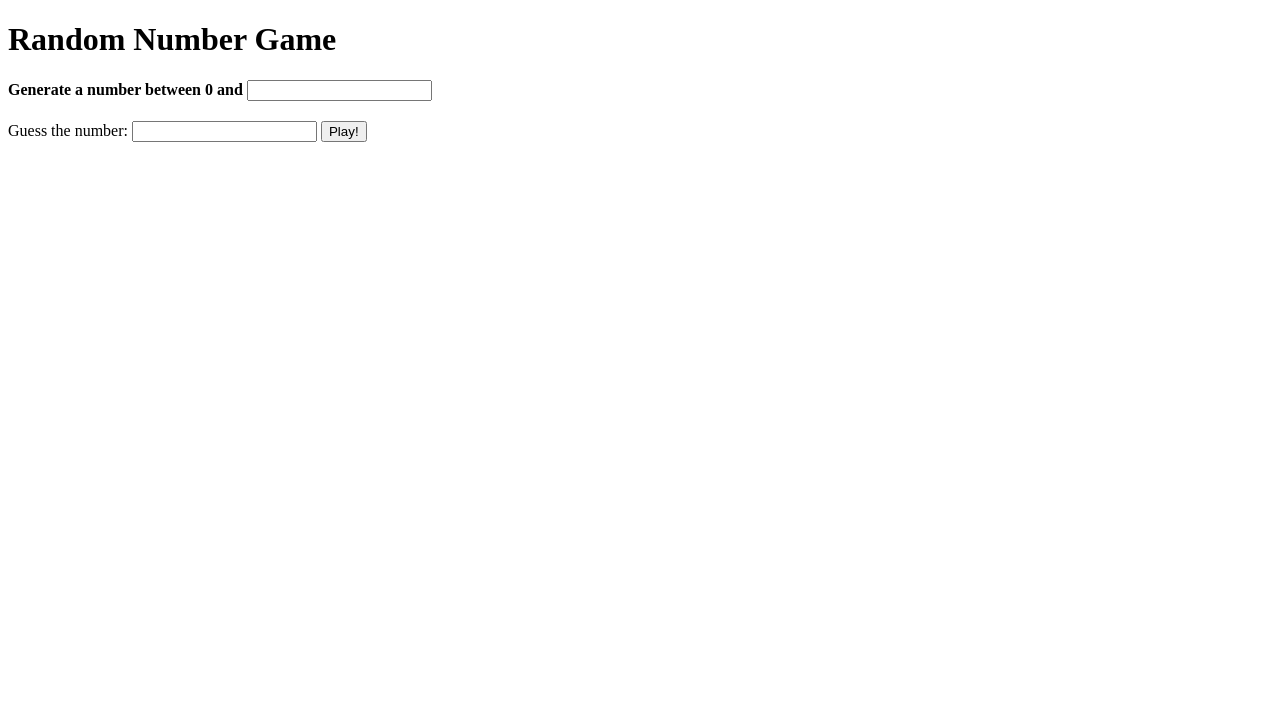
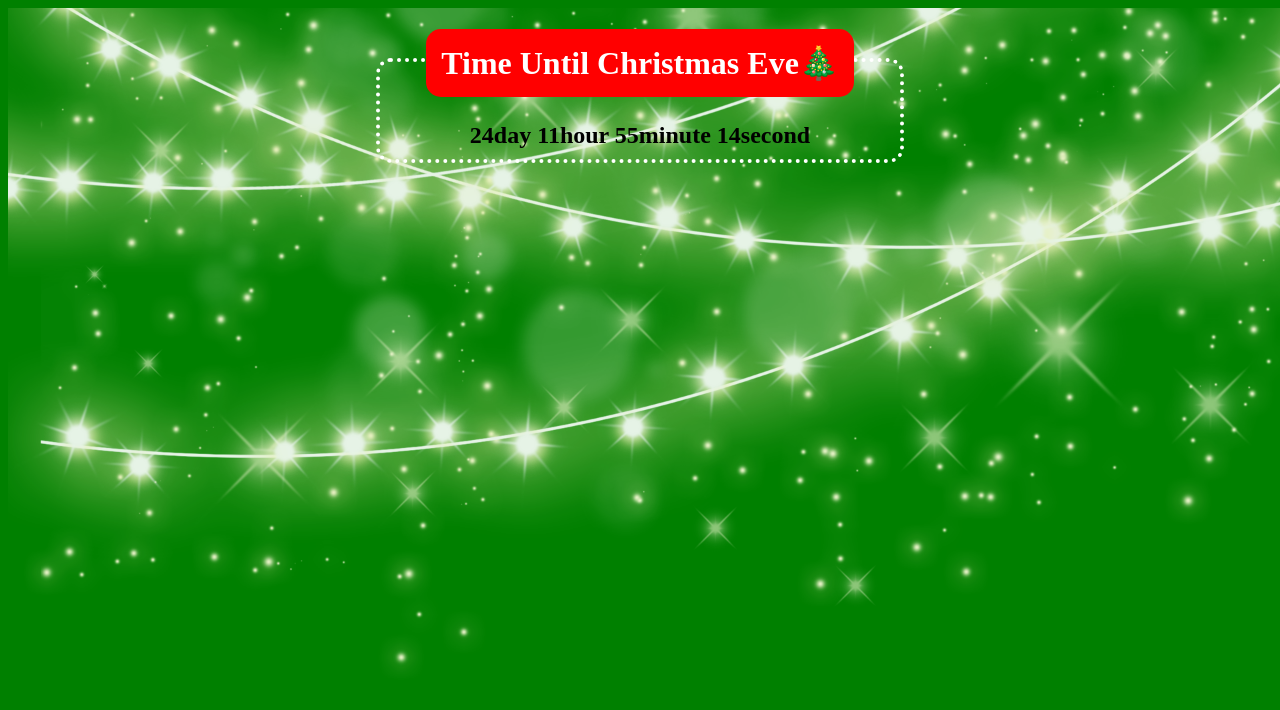
Before and after one commit to Miiirona/Challenge-miniProject, a plain HTML site: page index.html in a window 1280 px wide. Drawn offline with Linux system fonts and the light colour scheme.

Commit message:
20221130 Christmas D-day

```diff
--- a/index.html
+++ b/index.html
@@ -1,28 +1,16 @@
 <!DOCTYPE html>
 <html>
   <head>
-    <title>Vanilla Challenge</title>
+    <title>Time Until Christmas Eve<</title>
     <meta charset="UTF-8" />
     <link rel="stylesheet" href="src/style.css" />
   </head>
-
   <body>
-    <h1>Random Number Game</h1>
-
-    <form class="first-line">
-      <span>Generate a number between 0 and</span>
-      <input required type="number" />
-    </form>
-
-    <form class="second-line">
-      <span>Guess the number:</span>
-      <input required type="number" />
-      <button>Play!</button>
-    </form>
-
-    <h4 id="third-line" class="hidden"></h4>
-
-    <span id="result"></span>
+    <img id="img-light" src="img/light.png" />
+    <div class="boxes">
+      <h1>Time Until Christmas Eve🎄</h1>
+      <h2 class="js-clock"></h2>
+    </div>
 
     <script src="src/index.js"></script>
   </body>
--- a/src/index.js
+++ b/src/index.js
@@ -1,48 +1,18 @@
-const numbersInput = document.querySelector(".first-line input")
-const guessNumberInput = document.querySelector(".second-line input")
-const playBtn = document.querySelector(".second-line button")
-const thirdLine = document.querySelector("#third-line")
-const result = document.querySelector("#result")
+const clockTitle = document.querySelector(".js-clock");
+
+function dTimeChristmas(){
+  const dateChristmas = new Date("2022-12-25 00:00:00");
+  const date = new Date();
+
+  const gap = dateChristmas - date;
 
 
-function onNumbersSubmit(event){
-  event.preventDefault();
+  const days = Math.floor(gap / (1000* 60 * 60 * 24));
+  const hours = Math.floor((gap % (1000 * 60 * 60 * 24)) / (1000*60*60));
+  const minutes = Math.floor((gap % (1000*60*60)) / (1000*60));
+  const seconds = Math.floor((gap%(1000*60)) / 1000);
+  clockTitle.innerText = `${days}day ${hours}hour ${minutes}minute ${seconds}second`
 }
 
-function onBtnClick(event){
-  event.preventDefault();
-  const generateNumber = parseInt(numbersInput.value);
-  const guessNumber = parseInt(guessNumberInput.value);
-  const machineNumber = Math.ceil(Math.random() * generateNumber);
-  if(generateNumber < 0){
-    alert("Please give the generate number positive.")
-  }else if(guessNumber < 0){
-    alert("Please give the Guess number positive.")
-  }else if(guessNumber > generateNumber){
-    alert("Guessed number is too big!")
-  } else{
-    thirdLine.innerText = `You chose: ${guessNumber}, the machine chose: ${machineNumber}.`;
-   thirdLine.classList.remove("hidden")
-    if(guessNumber === machineNumber){
-      result.innerText = "You won!"
-   } else{
-     result.innerText = "You lost!"
-    }
-  }
-}
-
-numbersInput.addEventListener("submit",onNumbersSubmit)
-playBtn.addEventListener("click", onBtnClick)
-
-// -
-// // .first-line input에서 submit한 값이 새로고침 되는 것을 .preventDefault()로 막기
-// // .first-line input value을 .second-line input의 max로 지정
-//   //=>if .second-line input value가 .first-line input value보다 크면 안됨
-//   -
-
-//.second-line input에 값을 입력하고 button을 누르면
-  //입력한 값과 랜덤 출력 값을 `~~~${}~~~${}~~` 안에 넣기
-  //.third-line에 .hidden 삭제하기
-
-//guessNumber와  machineNumber의 값이 다르면 #result의 innerText로 "You lost!"
-  //같으면 "You won!" 입력
+dTimeChristmas();
+setInterval(dTimeChristmas, 1000)
--- a/src/style.css
+++ b/src/style.css
@@ -1,15 +1,30 @@
-
-.first-line{
-    margin-bottom: 20px;
+body{
+    background-color: green;
 }
-.first-line span{
-    font-size: 600;
-    font-weight: bold;
+h1{
+    color: white;
+    background-color: red;
+    border-radius: 15px;
+    padding: 15px;
+    position: absolute;
+    z-index: 3;
 }
-#result{
-    font-size: 600;
-    font-weight: bold;
+h2{
+    border: 4px dotted white;
+    border-radius: 15px;
+    padding: 60px 90px 10px 90px;
+    position: absolute;
+    top: 30px;
+    z-index: 2;
 }
-.hidden{
-    display: none;
+#img-light{
+    width: 100vw;
+    position: absolute;
+    z-index: 0;
+    opacity: 90%;
 }
+.boxes{
+    display: flex;
+    justify-content: center;
+    position: relative;
+}
```
Also changed, not shown: img/light.png (added).
